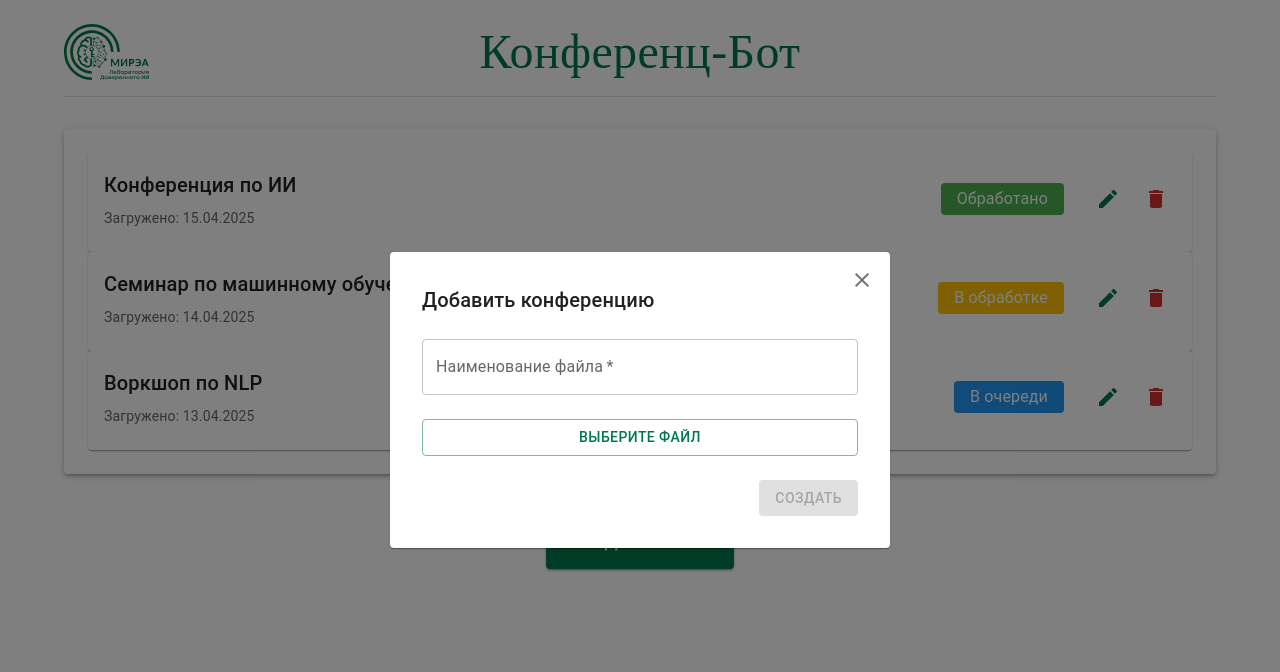
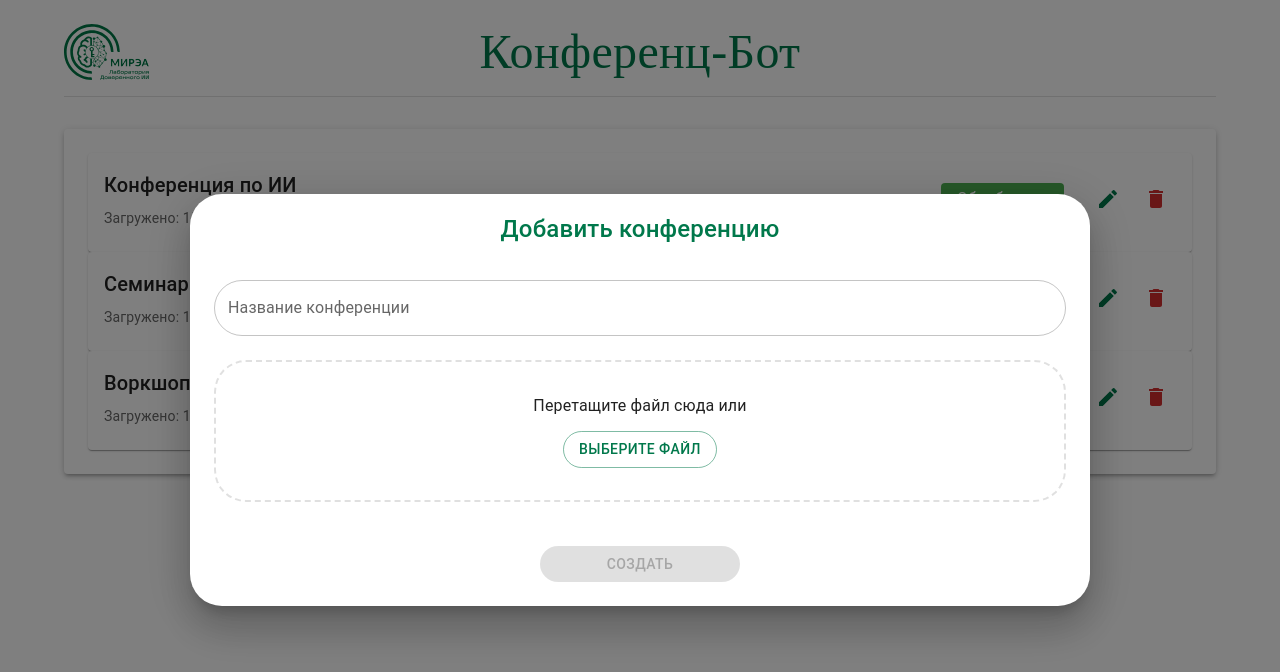
Before and after one commit to ch1ll1xxc/confbot-frontend, a React (Vite) app: page / in a window 1280 px wide. Both pictures are taken after a click on the button "ДОБАВИТЬ". Shown: the top 672 px of the page. Built offline with nearby package versions, Linux system fonts and the light colour scheme.

Commit message:
Updated AddConference window

```diff
--- a/src/components/AddConferenceModal.tsx
+++ b/src/components/AddConferenceModal.tsx
@@ -1,15 +1,15 @@
 import React, { useState } from 'react';
 import {
-  Modal,
-  Box,
+  Dialog,
+  DialogTitle,
+  DialogContent,
+  DialogActions,
   TextField,
   Button,
-  Typography,
-  IconButton,
-  Paper
+  Box,
+  Typography
 } from '@mui/material';
-import { Close as CloseIcon } from '@mui/icons-material';
-import { motion, AnimatePresence } from 'framer-motion';
+import { motion } from 'framer-motion';
 
 interface AddConferenceModalProps {
   open: boolean;
@@ -24,9 +24,35 @@ export const AddConferenceModal: React.FC<AddConferenceModalProps> = ({
 }) => {
   const [name, setName] = useState('');
   const [file, setFile] = useState<File | null>(null);
+  const [isDragging, setIsDragging] = useState(false);
 
-  const handleSubmit = (e: React.FormEvent) => {
+  const handleDragOver = (e: React.DragEvent) => {
     e.preventDefault();
+    setIsDragging(true);
+  };
+
+  const handleDragLeave = (e: React.DragEvent) => {
+    e.preventDefault();
+    setIsDragging(false);
+  };
+
+  const handleDrop = (e: React.DragEvent) => {
+    e.preventDefault();
+    setIsDragging(false);
+    const droppedFile = e.dataTransfer.files[0];
+    if (droppedFile) {
+      setFile(droppedFile);
+    }
+  };
+
+  const handleFileSelect = (e: React.ChangeEvent<HTMLInputElement>) => {
+    const selectedFile = e.target.files?.[0];
+    if (selectedFile) {
+      setFile(selectedFile);
+    }
+  };
+
+  const handleSubmit = () => {
     if (name && file) {
       onSubmit(name, file);
       setName('');
@@ -35,90 +61,85 @@ export const AddConferenceModal: React.FC<AddConferenceModalProps> = ({
   };
 
   return (
-    <AnimatePresence>
-      {open && (
-        <Modal
+    <Dialog
       open={open}
       onClose={onClose}
-          sx={{
-            display: 'flex',
-            alignItems: 'center',
-            justifyContent: 'center'
+      maxWidth="md"
+      fullWidth
+      PaperProps={{
+        sx: { borderRadius: 8 }
       }}
     >
-          <motion.div
-            initial={{ opacity: 0, scale: 0.8 }}
-            animate={{ opacity: 1, scale: 1 }}
-            exit={{ opacity: 0, scale: 0.8 }}
-            transition={{ duration: 0.3 }}
-          >
-            <Paper
+      <DialogTitle sx={{
+        textAlign: 'center',
+        color: 'primary.main',
+        fontWeight: 500,
+        fontSize: '1.5rem'
+      }}>
+        Добавить конференцию
+      </DialogTitle>
+      <DialogContent>
+        <Box sx={{ mt: 2, display: 'flex', flexDirection: 'column', gap: 3 }}>
+          <TextField
+            fullWidth
+            label="Название конференции"
+            value={name}
+            onChange={(e) => setName(e.target.value)}
+            sx={{
+              '& .MuiOutlinedInput-root': {
+                borderRadius: 8
+              }
+            }}
+          />
+
+          <Box
+            onDragOver={handleDragOver}
+            onDragLeave={handleDragLeave}
+            onDrop={handleDrop}
             sx={{
               p: 4,
-                width: 500,
-                maxWidth: '90vw',
-                position: 'relative'
+              border: '2px dashed',
+              borderColor: isDragging ? 'primary.main' : 'divider',
+              borderRadius: 8,
+              backgroundColor: isDragging ? 'rgba(0, 120, 75, 0.05)' : 'transparent',
+              textAlign: 'center',
+              transition: 'all 0.2s'
             }}
           >
-              <IconButton
-                onClick={onClose}
+            <Typography variant="body1" gutterBottom>
+              {file ? file.name : 'Перетащите файл сюда или'}
+            </Typography>
+            <Button
+              variant="outlined"
+              component="label"
               sx={{
-                  position: 'absolute',
-                  right: 8,
-                  top: 8
+                borderRadius: 8,
+                mt: 1
               }}
             >
-                <CloseIcon />
-              </IconButton>
-
-              <Typography variant="h6" component="h2" gutterBottom>
-                Добавить конференцию
-              </Typography>
-
-              <form onSubmit={handleSubmit}>
-                <TextField
-                  fullWidth
-                  label="Наименование файла"
-                  value={name}
-                  onChange={(e) => setName(e.target.value)}
-                  margin="normal"
-                  required
+              Выберите файл
+              <input
+                type="file"
+                hidden
+                onChange={handleFileSelect}
               />
-
-                <Box sx={{ mt: 2, mb: 3 }}>
-                  <input
-                    accept=".pdf,.doc,.docx"
-                    style={{ display: 'none' }}
-                    id="file-upload"
-                    type="file"
-                    onChange={(e) => setFile(e.target.files?.[0] || null)}
-                  />
-                  <label htmlFor="file-upload">
-                    <Button
-                      variant="outlined"
-                      component="span"
-                      fullWidth
-                    >
-                      {file ? file.name : 'Выберите файл'}
             </Button>
-                  </label>
           </Box>
-
-                <Box sx={{ display: 'flex', gap: 2, justifyContent: 'flex-end' }}>
+        </Box>
+      </DialogContent>
+      <DialogActions sx={{ p: 3, justifyContent: 'center' }}>
         <Button
           variant="contained"
-                    color="primary"
-                    type="submit"
+          onClick={handleSubmit}
           disabled={!name || !file}
+          sx={{
+            minWidth: 200,
+            borderRadius: 8
+          }}
         >
           Создать
         </Button>
-                </Box>
-              </form>
-            </Paper>
-          </motion.div>
-        </Modal>
-      )}
-    </AnimatePresence>
+      </DialogActions>
+    </Dialog>
   );
 };
```
Lines whose indentation alone changed are shown as unchanged.
